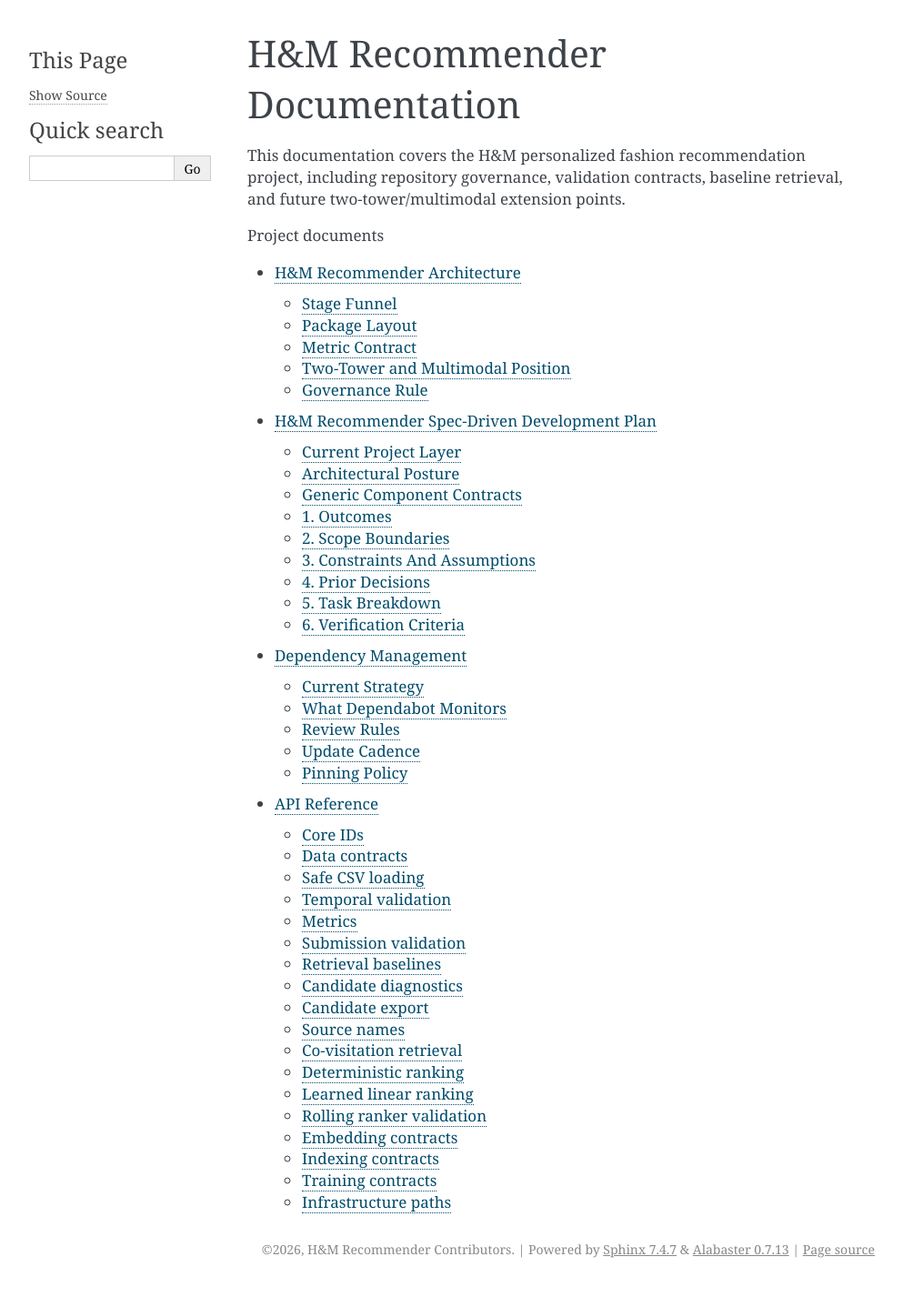
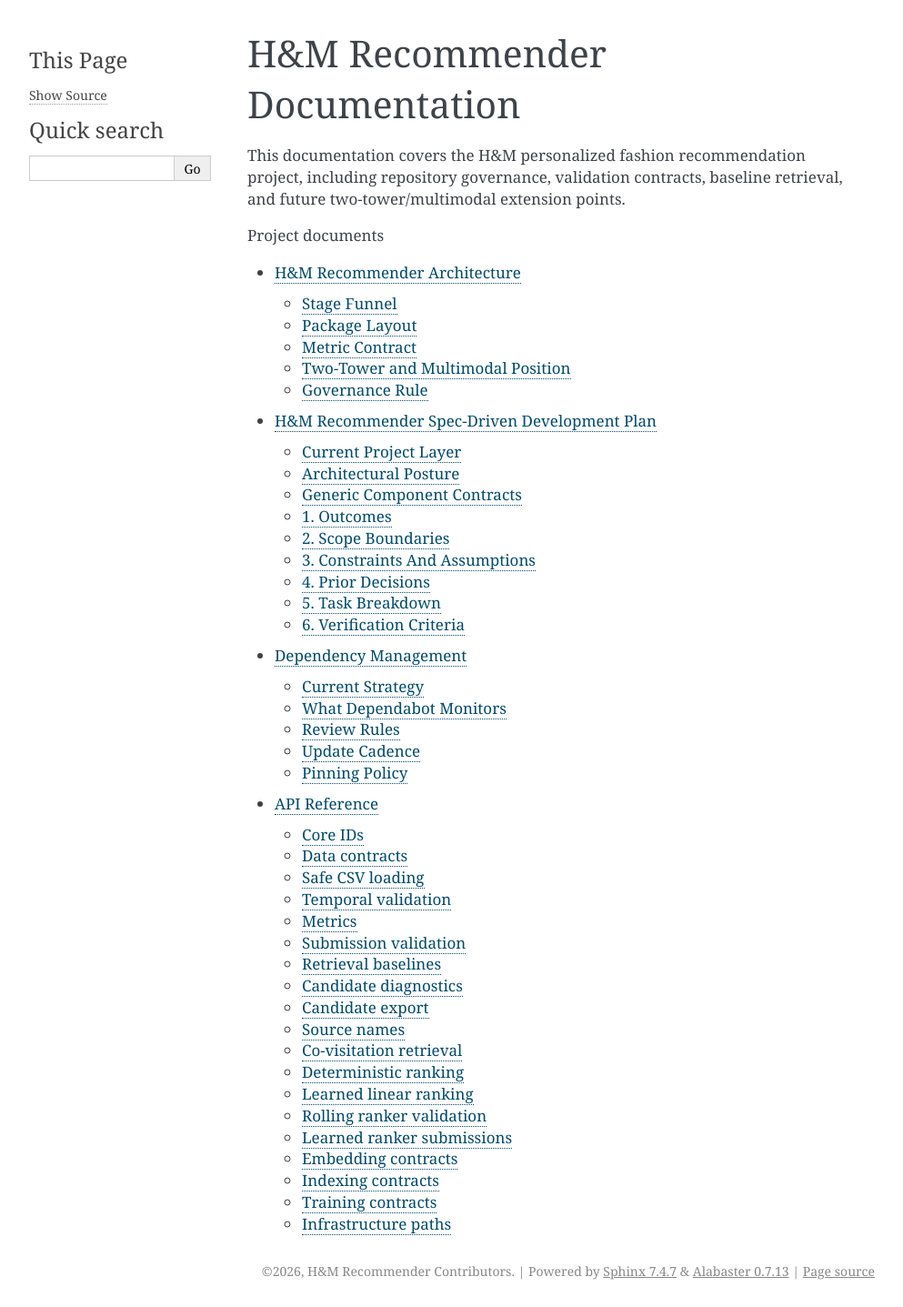
Before and after one commit to dfbustosus/hm-two-tower-recsys, a Sphinx documentation site: the page built from docs/index.rst, in a window 1280 px wide. Shown: the whole page at 91% size, without its empty margins (148-1141 px from the left). Built offline with Sphinx 7.4.7, drawn with Linux system fonts in a browser that asks for light colours; before the commit the page ends 1413 px from its top, so only the background shows below that.

```diff
--- a/docs/api.rst
+++ b/docs/api.rst
@@ -85,6 +85,12 @@ Rolling ranker validation
 .. automodule:: hm_recsys.ranking.rolling
    :members:
 
+Learned ranker submissions
+--------------------------
+
+.. automodule:: hm_recsys.ranking.submission
+   :members:
+
 Embedding contracts
 -------------------
 
```
